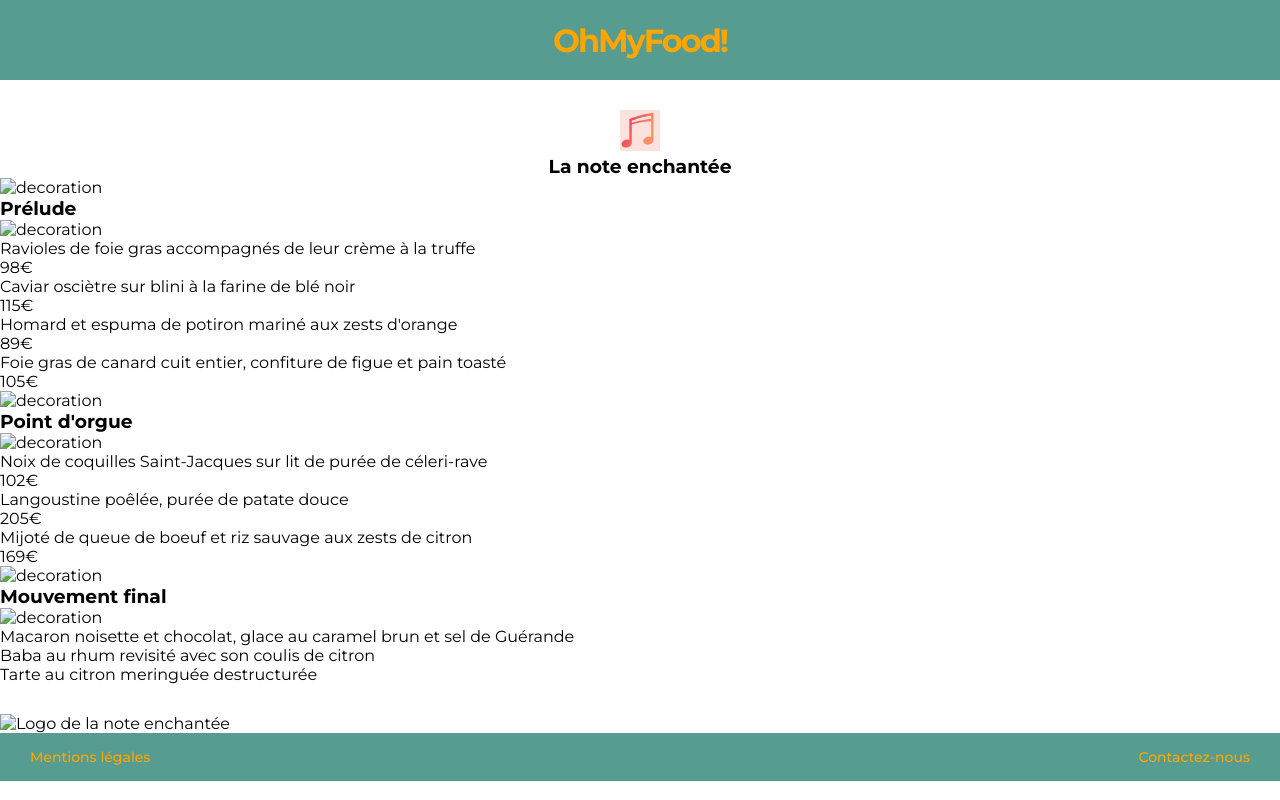
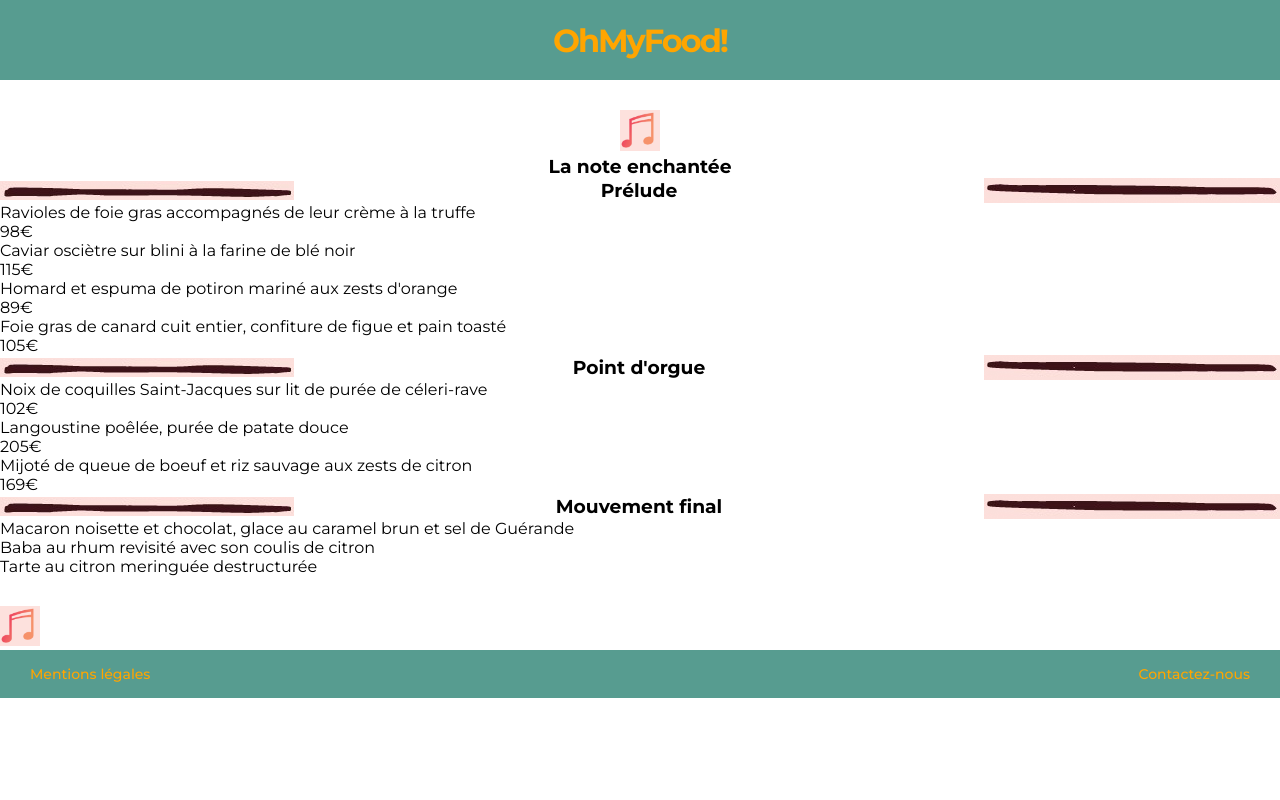
Before and after one commit to LudovicGendre/Project_3_OpenClassrooms, a website: page note.html in a window 1280 px wide. Drawn offline with Linux system fonts and the light colour scheme.

Commit message:
[note.html] Add  PNG decoration note

```diff
--- a/note.html
+++ b/note.html
@@ -28,9 +28,9 @@
         <!--   Prélude   -->
         <article>
             <div class="list_decoration"><!-- Decoration Menu -->
-                <img src="images/" alt="decoration">
+                <img src="images/decoration_note_left.png" alt="decoration">
                 <h3>Prélude</h3>
-                <img src="images/" alt="decoration">
+                <img src="images/decoration_note_right.png" alt="decoration">
             </div>
 
             <ul>
@@ -56,9 +56,9 @@
         <!-- Point d'orgue -->
         <article>
             <div class="list_decoration">
-                <img src="images/" alt="decoration">
+                <img src="images/decoration_note_left.png" alt="decoration">
                 <h3>Point d'orgue</h3>
-                <img src="images/" alt="decoration">
+                <img src="images/decoration_note_right.png" alt="decoration">
             </div>
 
             <ul>
@@ -80,9 +80,9 @@
         <!-- Mouvement final -->
         <article>
             <div class="list_decoration">
-                <img src="images/" alt="decoration">
+                <img src="images/decoration_note_left.png" alt="decoration">
                 <h3>Mouvement final</h3>
-                <img src="images/" alt="decoration">
+                <img src="images/decoration_note_right.png" alt="decoration">
             </div>
 
             <ul>
@@ -99,7 +99,7 @@
         </article>
 
         <div class="list_footer">
-            <img src="images/" alt="Logo de la note enchantée" class="list_icon">
+            <img src="images/logo_note.png" alt="Logo de la note enchantée" class="list_icon">
         </div>
     </section>
 
--- a/sass/pages/_cards.scss
+++ b/sass/pages/_cards.scss
@@ -14,5 +14,8 @@
 }
 
 .list_decoration {
-
+    display: flex;
+    justify-content: space-between;
+    align-items: center;
+    margin: 0;
 }
```
Also changed, not shown: css/style.css, images/decoration_note_left.png (added), images/decoration_note_right.png (added), sass/pages/_cards.css, 1 other file.
